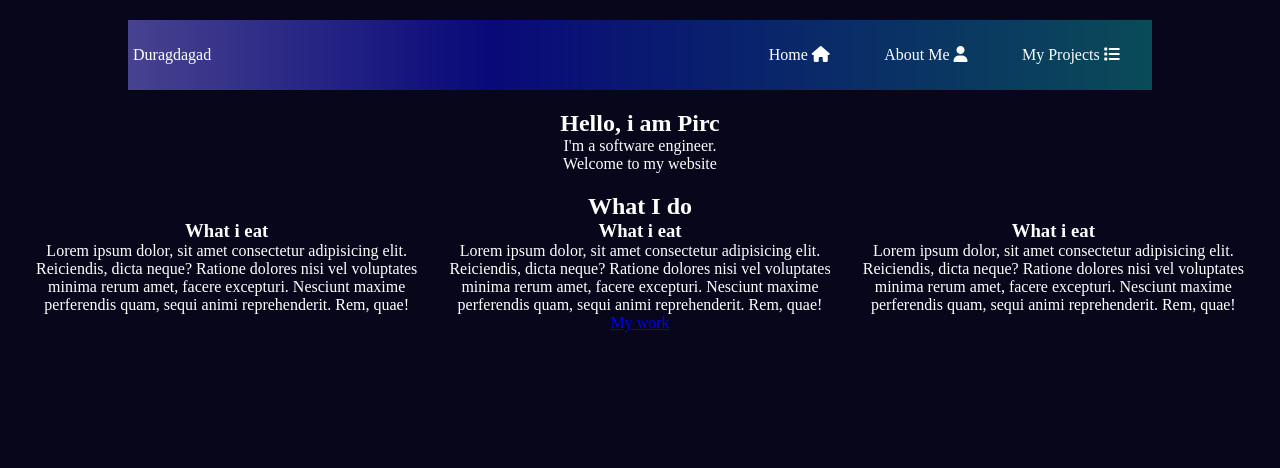
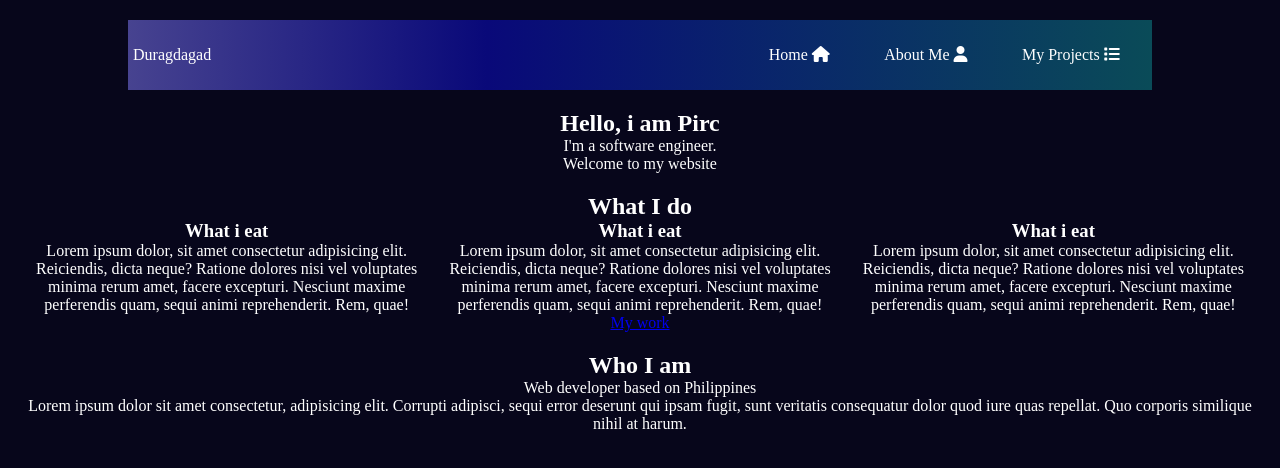
Before and after one commit to xKuroro/portfolio-sample, a website: page index.html in a window 1280 px wide. Drawn offline with Linux system fonts and the light colour scheme.

Commit message:
creating my portfolio web

```diff
--- a/index.html
+++ b/index.html
@@ -50,5 +50,12 @@
         </div>
         <a href="/">My work</a>
     </section>
+<section class="about-me" id="about-me">
+    <h1>Who I am</h1>
+    <div class="about-me-info">Web developer based on Philippines</div>
+    <p>Lorem ipsum dolor sit amet consectetur, adipisicing elit. Corrupti adipisci, sequi error deserunt qui ipsam
+        fugit, sunt veritatis consequatur dolor quod iure quas repellat. Quo corporis similique nihil at harum.</p>
+    <img>
+</section>
 </body>
 </html>
```
